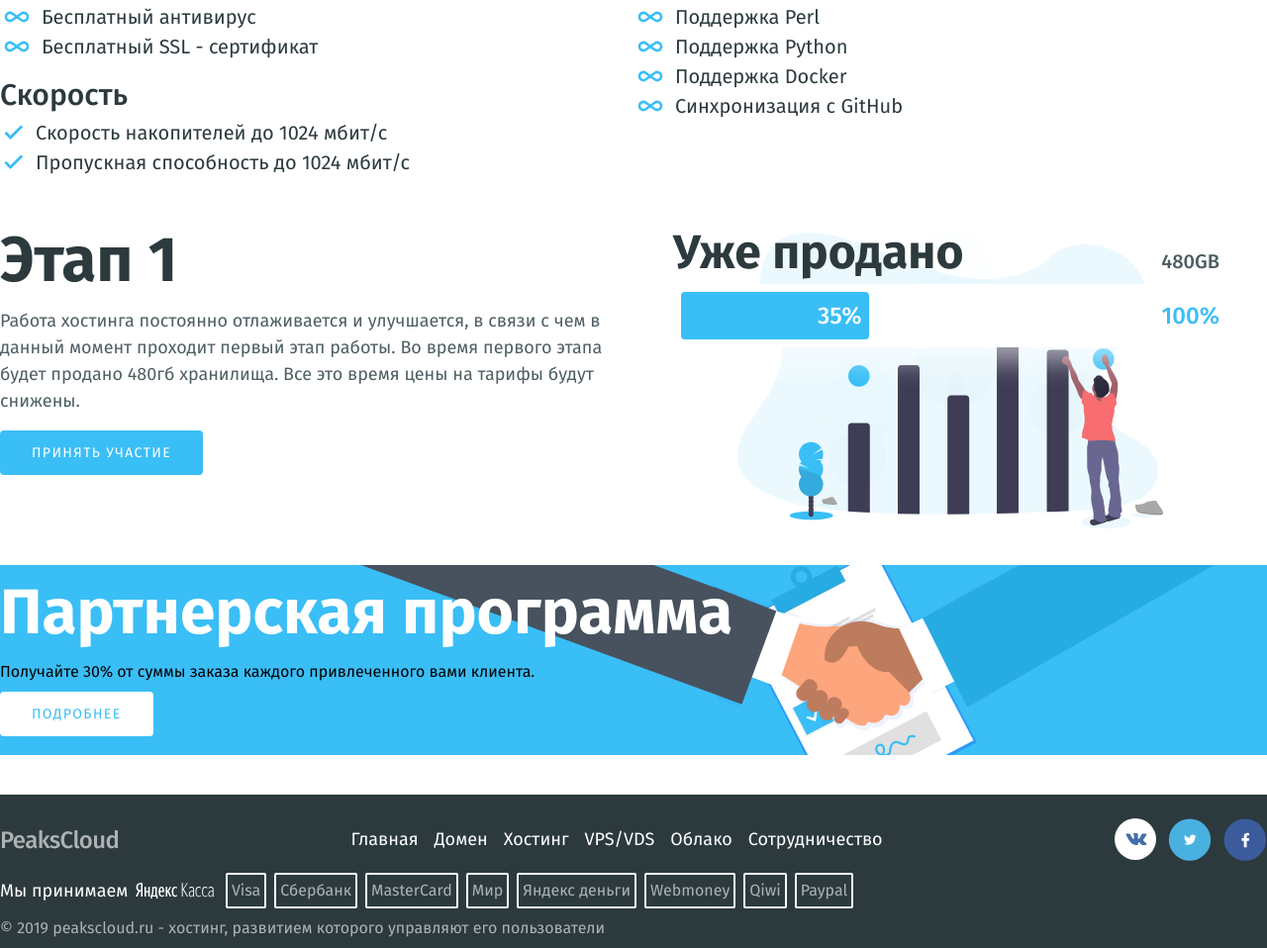
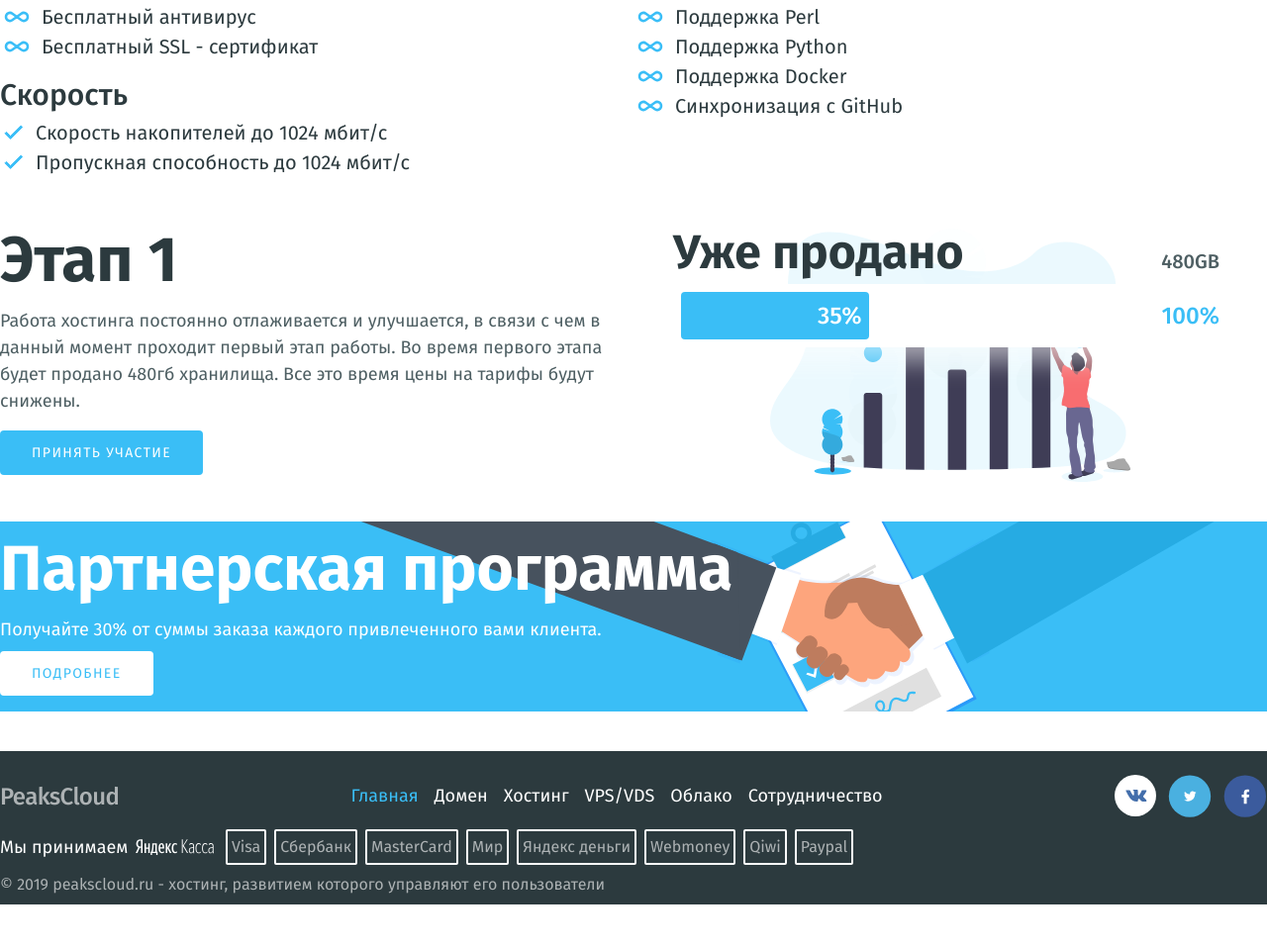
Before and after one commit to ArtyomPLAY/peaks_cloud, a PHP site: page / in a window 1280 px wide. Shown: the part 1629-2587 px from the top of the page at 99% size. After the commit the page ends 2543 px from the top, so only its background shows below. Run offline with PHP 8.4, Linux system fonts and the light colour scheme.

Commit message:
partner program enhacement + scroll top

```diff
--- a/src/components/components.php
+++ b/src/components/components.php
@@ -1,6 +1,8 @@
 <?
 class C
 {
+  public static $sections_margin = "mb-5 md:mb-10";
+
   public static function navbar()
   { ?>
   <section id="navbar" class="z-50 bg-white fixed top-0 w-full anim-menu">
@@ -99,10 +101,10 @@ public static function card($title, $desc, $rubles, $cents, array $pluses, $test
   </div>
 <? }
 
-public static function tariff_main($title, array $pluses, $mark)
+public static function tariff_main($title, array $pluses, $mark, $margin)
 {
   ?>
-  <div class="mb-3">
+  <div class="<? echo $margin ? 'mb-3' : '' ?>">
     <h2 class="text-text text-3xl font-medium">
       <? echo $title ?>
     </h2>
@@ -133,12 +135,12 @@ public static function footer()
   <section class="bg-text">
     <div class="container mx-auto pl-3 lg:pl-0">
       <div class="flex flex-col lg:flex-row justify-between text-white pt-6 lg:pb-3">
-        <div class="flex items-center mb-3 md:mb-0">
+        <div class="flex items-center mb-3 lg:mb-0">
           <a class="font-medium text-2xl text-white-halfopacity tracking-tight hover:text-primary cursor-pointer leading-none">PeaksCloud</a>
         </div>
 
         <div class="text-white text-lg lg:flex lg:items-center mb-3 lg:mb-0">
-          <a class="block mr-4 lg:inline-block cursor-pointer hover:text-primary mb-1 lg:mb-0">
+          <a class="block text-primary mr-4 lg:inline-block cursor-pointer hover:text-primary mb-1 lg:mb-0">
             Главная
           </a>
           <a class="block mr-4 lg:inline-block cursor-pointer hover:text-primary mb-1 lg:mb-0">
@@ -195,7 +197,7 @@ public static function footer()
 <? }
 public static function scrollBackBtn()
 { ?>
-  <div style="display: none; right: 20px; bottom: 20px;" id="scroll-top-btn" onclick="scrollToTop()" class="fixed anim-appear flex z-20 justify-center items-center w-16 h-16 bg-primary rounded-full shadow-xl cursor-pointer hover:shadow-2xl">
+  <div style="display: none; right: 0; bottom: 100px;" id="scroll-top-btn" onclick="scrollToTop()" class="fixed anim-appear flex z-20 justify-center items-center w-16 h-16 bg-primary rounded-l-full shadow-xl cursor-pointer hover:shadow-2xl">
     <svg width="18" height="11" viewBox="0 0 12 8" fill="none" xmlns="http://www.w3.org/2000/svg">
       <path fill-rule="evenodd" clip-rule="evenodd" d="M6 0L0 6L1.4 7.4L6 2.8L10.6 7.4L12 6L6 0Z" fill="#ffffff" />
     </svg>
--- a/src/scripts/main.js
+++ b/src/scripts/main.js
@@ -71,8 +71,6 @@ function scrollToTariffs() {
 
 // scroll top
 function scrollToTop() {
-  console.log('sss');
-
   window.scrollTo({ top: 0, behavior: 'smooth' });
 }
 
--- a/src/views/home.php
+++ b/src/views/home.php
@@ -3,7 +3,7 @@ C::navbar();
 C::scrollBackBtn();
 ?>
 
-<section class="mt-3 md:mt-10 mb-3 md:mb-10">
+<section class="mt-3 md:mt-10 <? echo C::$sections_margin ?>">
   <div class="container mx-auto px-3 md:px-0 anim-appear">
     <div class="flex flex-col md:flex-row">
       <div class="mt-3 md:mt-0 order-2 md:order-none flex-col md:w-1/2">
@@ -29,7 +29,7 @@ C::scrollBackBtn();
   </div>
 </section>
 
-<section class="bg-gray-200 md:mb-10">
+<section class="bg-gray-200 <? echo C::$sections_margin ?>">
   <div class="container mx-auto py-6">
     <div class="flex flex-row justify-around align-middle">
       <div class="flex max-w-full w-12 md:w-20 items-center cursor-pointer">
@@ -48,7 +48,7 @@ C::scrollBackBtn();
   </div>
 </section>
 
-<section class="mb-3 md:mb-10" id="tariffs">
+<section class="<? echo C::$sections_margin ?>" id="tariffs">
   <div class="container mx-auto md:px-0">
     <div id="scrollTariffs" class="flex flex-row xl:justify-center overflow-x-auto px-3 py-6 md:px-0">
       <div class="relative flex" style="min-width: 295px">
@@ -79,7 +79,7 @@ C::scrollBackBtn();
   </div>
 </section>
 
-<section class="mb-3 md:mb-10">
+<section class="<? echo C::$sections_margin ?>">
   <div class="container mx-auto px-3 md:px-0">
     <h1 class="text-5xl md:text-6xl text-text font-bold leading-none mb-4">
       Основа всех тарифов
@@ -87,22 +87,22 @@ C::scrollBackBtn();
     <div class="flex flex-col md:flex-row">
       <div class="md:w-1/2">
         <?
-        C::tariff_main("Безлимит", ["Сайты", "Почтовые ящики", "Базы данных", "Домены", "Поддомены", "Трафик"], true);
-        C::tariff_main("Бонусы", ["Бесплатный антивирус", "Бесплатный SSL - сертификат"], true);
-        C::tariff_main("Скорость", ["Скорость накопителей до 1024 мбит/с", "Пропускная способность до 1024 мбит/с"], false);
+        C::tariff_main("Безлимит", ["Сайты", "Почтовые ящики", "Базы данных", "Домены", "Поддомены", "Трафик"], true, true);
+        C::tariff_main("Бонусы", ["Бесплатный антивирус", "Бесплатный SSL - сертификат"], true, true);
+        C::tariff_main("Скорость", ["Скорость накопителей до 1024 мбит/с", "Пропускная способность до 1024 мбит/с"], false, true);
         ?>
       </div>
       <div class="md:w-1/2">
         <?
-        C::tariff_main("Сервис", ["Бесплатный перенос сайта", "Личный помошник на первый месяц", "Отзывчивая поддержка", "Удобная панель управления Plesk", "Ежедневные бэкапы", "Доступ по SSH"], false);
-        C::tariff_main("Разработчикам", ["Поддержка Perl", "Поддержка Python", "Поддержка Docker", "Синхронизация с GitHub"], true);
+        C::tariff_main("Сервис", ["Бесплатный перенос сайта", "Личный помошник на первый месяц", "Отзывчивая поддержка", "Удобная панель управления Plesk", "Ежедневные бэкапы", "Доступ по SSH"], false, true);
+        C::tariff_main("Разработчикам", ["Поддержка Perl", "Поддержка Python", "Поддержка Docker", "Синхронизация с GitHub"], true, false);
         ?>
       </div>
     </div>
   </div>
 </section>
 
-<section class="mb-3 md:mb-10">
+<section class="<? echo C::$sections_margin ?>">
   <div class="container mx-auto px-3 md:px-0">
     <div class="flex flex-col md:flex-row">
       <div class="md:w-1/2">
@@ -120,9 +120,9 @@ C::scrollBackBtn();
         </button>
       </div>
 
-      <div class="relative flex justify-center md:w-1/2 mt-4 md:mt-0" style="height: 300px" id="sold-percent">
+      <div class="relative flex justify-center md:w-1/2 mt-4 md:mt-0 h-64" id="sold-percent">
         <div class="absolute">
-          <img src="./src/assets/pictures/progress.svg" alt="Этап 1 - 480гб" />
+          <img class="h-64" src="./src/assets/pictures/progress.svg" alt="Этап 1 - 480гб" />
         </div>
         <div class="flex flex-col absolute w-full px-0 md:px-10 mt-4 md:mt-0">
           <div class="flex justify-between items-baseline">
@@ -153,14 +153,14 @@ C::scrollBackBtn();
   </div>
 </section>
 
-<section class="bg-primary overflow-hidden h-48 mb-3 md:mb-10">
+<section class="bg-primary overflow-hidden h-48 <? echo C::$sections_margin ?>">
   <div class="container mx-auto px-3 md:px-0">
     <div class="relative">
-      <div class="absolute block left-0 py-4 z-10 h-48">
-        <h1 class="text-3xl md:text-6xl text-white font-bold leading-none mb-4 bg-primary lg:bg-transparent">
+      <div class="absolute flex flex-col lg:block justify-between left-0 py-4 z-10 h-48">
+        <h1 class="text-3xl md:text-6xl text-white font-bold leading-none mb-4">
           Партнерская программа
         </h1>
-        <p 9lass="text-white font-normal font-base text-lg mt-4 bg-text-lighten lg:bg-transparent">
+        <p class="text-white font-normal font-base text-lg mt-4">
           Получайте 30% от суммы заказа каждого привлеченного вами клиента.
         </p>
         <button class="bg-white text-sm text-primary py-3 px-8 w-full md:w-auto rounded uppercase tracking-widest mt-2 button-raise">
@@ -170,6 +170,8 @@ C::scrollBackBtn();
       <div class="relative flex justify-center">
         <img class="absolute lg:right-0" src="./src/assets/pictures/handshake.svg" alt="handshake" style="max-width: 933px" />
       </div>
+      <div class="relative h-48 lg:hidden" style="background-color: #0000005c; width: 6000px; left: -500px">
+      </div>
     </div>
   </div>
 </section>
```
